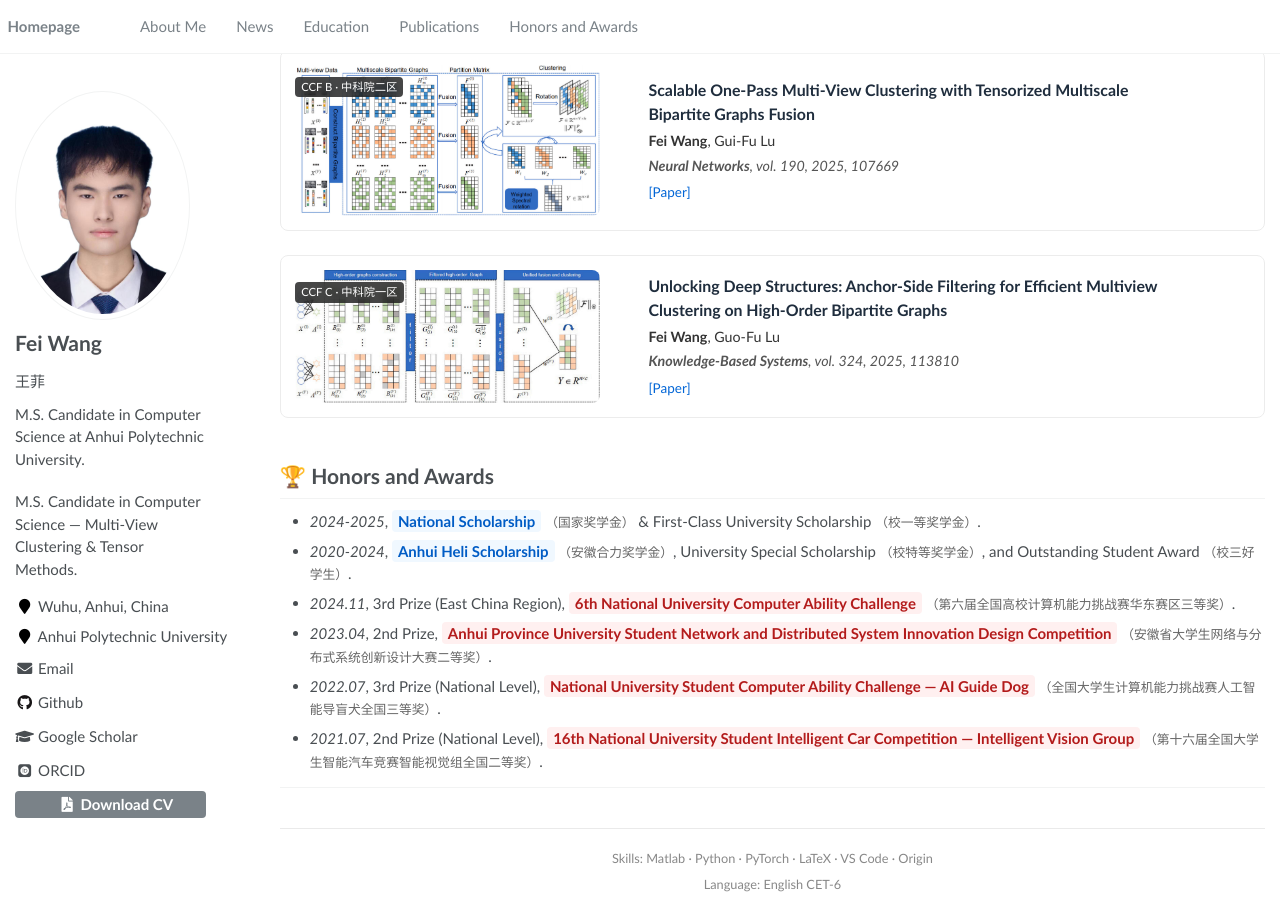
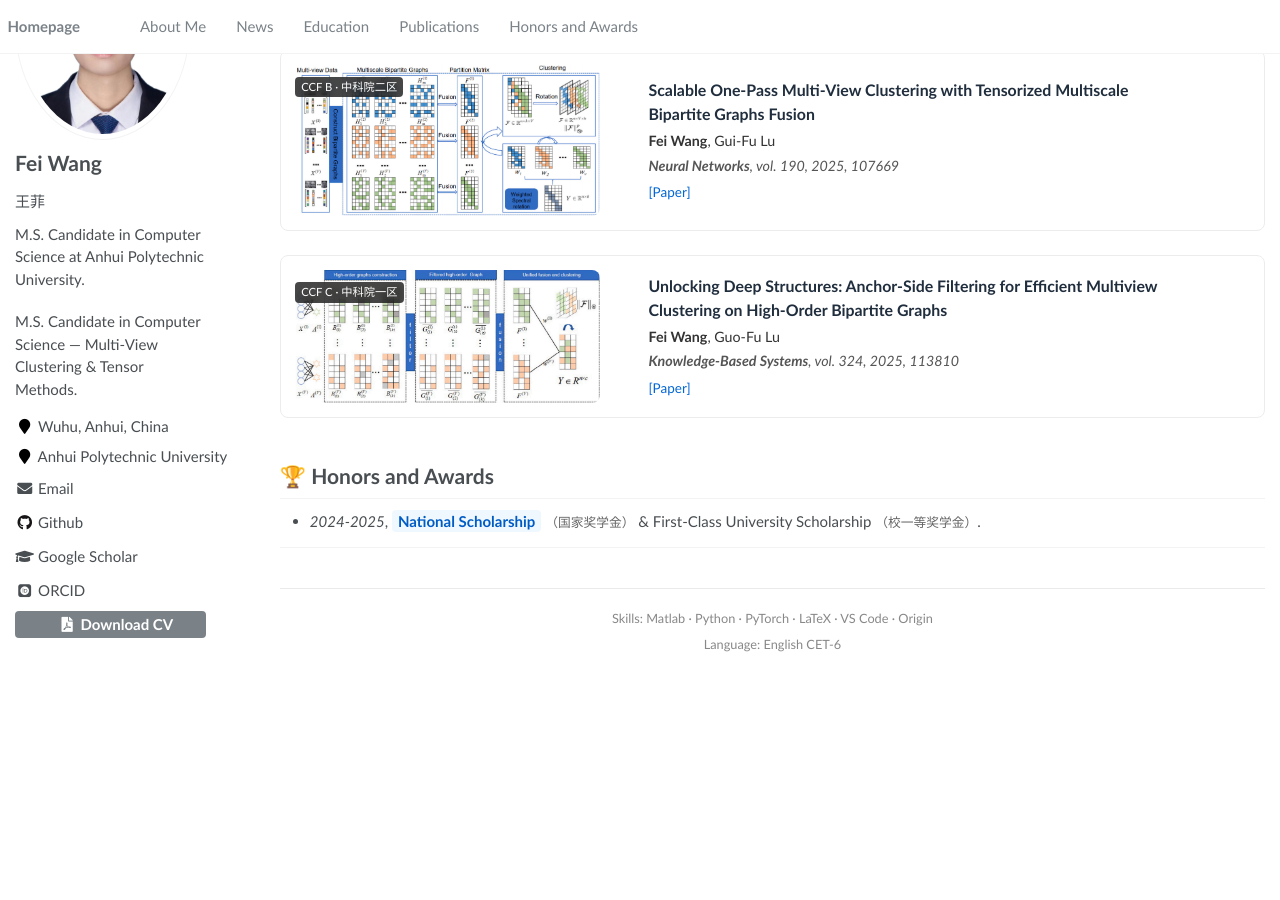
Before and after one commit to wangfii/wangfii.github.io, a Jekyll site: the page built from _pages/about.md, in a window 1280 px wide and 900 px high, scrolled down 2033 px. Built offline with Jekyll 4.4.1, drawn with Linux system fonts in a browser that asks for light colours; some web fonts are replaced; after the commit the page ends 2693 px from its top, so only the background shows below that.

Commit message:
Update content

```diff
--- a/_pages/about.md
+++ b/_pages/about.md
@@ -159,7 +159,7 @@ I am always open to discussions and collaborations. Feel free to drop me an emai
 # 🎓 Education
 
 <div class="exp-card">
-  <img src="{{ '/images/building-icon.svg' | relative_url }}" class="exp-logo" alt="University">
+  <img src="{{ '/images/xiaohui.png' | relative_url }}" class="exp-logo" alt="University">
   <div class="exp-content">
     <div class="exp-header">
       <h3 class="exp-role">M.S. in Computer Science (Software Engineering)</h3>
@@ -171,7 +171,7 @@ I am always open to discussions and collaborations. Feel free to drop me an emai
 </div>
 
 <div class="exp-card">
-  <img src="{{ '/images/building-icon.svg' | relative_url }}" class="exp-logo" alt="University">
+  <img src="{{ '/images/xiaohui.png' | relative_url }}" class="exp-logo" alt="University">
   <div class="exp-content">
     <div class="exp-header">
       <h3 class="exp-role">B.E. in Computer Science (Software Engineering)</h3>
@@ -271,11 +271,6 @@ I am always open to discussions and collaborations. Feel free to drop me an emai
 # 🏆 Honors and Awards
 
 - *2024-2025*, <span class="highlight-honor">National Scholarship</span> <span class="zh-translation">（国家奖学金）</span> & First-Class University Scholarship <span class="zh-translation">（校一等奖学金）</span>.
-- *2020-2024*, <span class="highlight-honor">Anhui Heli Scholarship</span> <span class="zh-translation">（安徽合力奖学金）</span>, University Special Scholarship <span class="zh-translation">（校特等奖学金）</span>, and Outstanding Student Award <span class="zh-translation">（校三好学生）</span>.
-- *2024.11*, 3rd Prize (East China Region), <span class="highlight-award">6th National University Computer Ability Challenge</span> <span class="zh-translation">（第六届全国高校计算机能力挑战赛华东赛区三等奖）</span>.
-- *2023.04*, 2nd Prize, <span class="highlight-award">Anhui Province University Student Network and Distributed System Innovation Design Competition</span> <span class="zh-translation">（安徽省大学生网络与分布式系统创新设计大赛二等奖）</span>.
-- *2022.07*, 3rd Prize (National Level), <span class="highlight-award">National University Student Computer Ability Challenge — AI Guide Dog</span> <span class="zh-translation">（全国大学生计算机能力挑战赛人工智能导盲犬全国三等奖）</span>.
-- *2021.07*, 2nd Prize (National Level), <span class="highlight-award">16th National University Student Intelligent Car Competition — Intelligent Vision Group</span> <span class="zh-translation">（第十六届全国大学生智能汽车竞赛智能视觉组全国二等奖）</span>.
 
 ---
 
```
Also changed, not shown: images/avatar-placeholder.svg (deleted), images/building-icon.svg (deleted), images/project-placeholder.svg (deleted), images/site.webmanifest (deleted), images/xiaohui.png (added).
